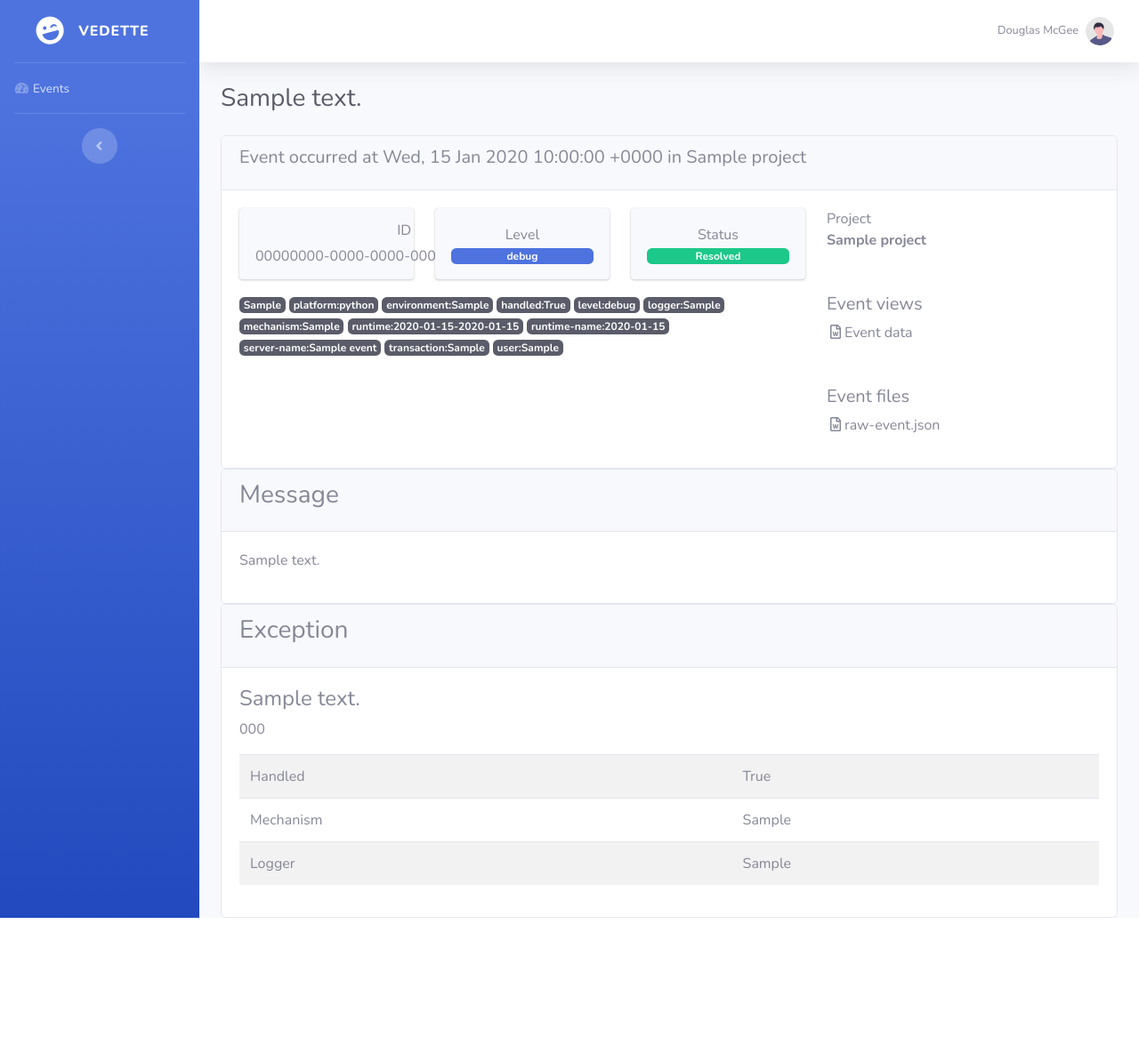
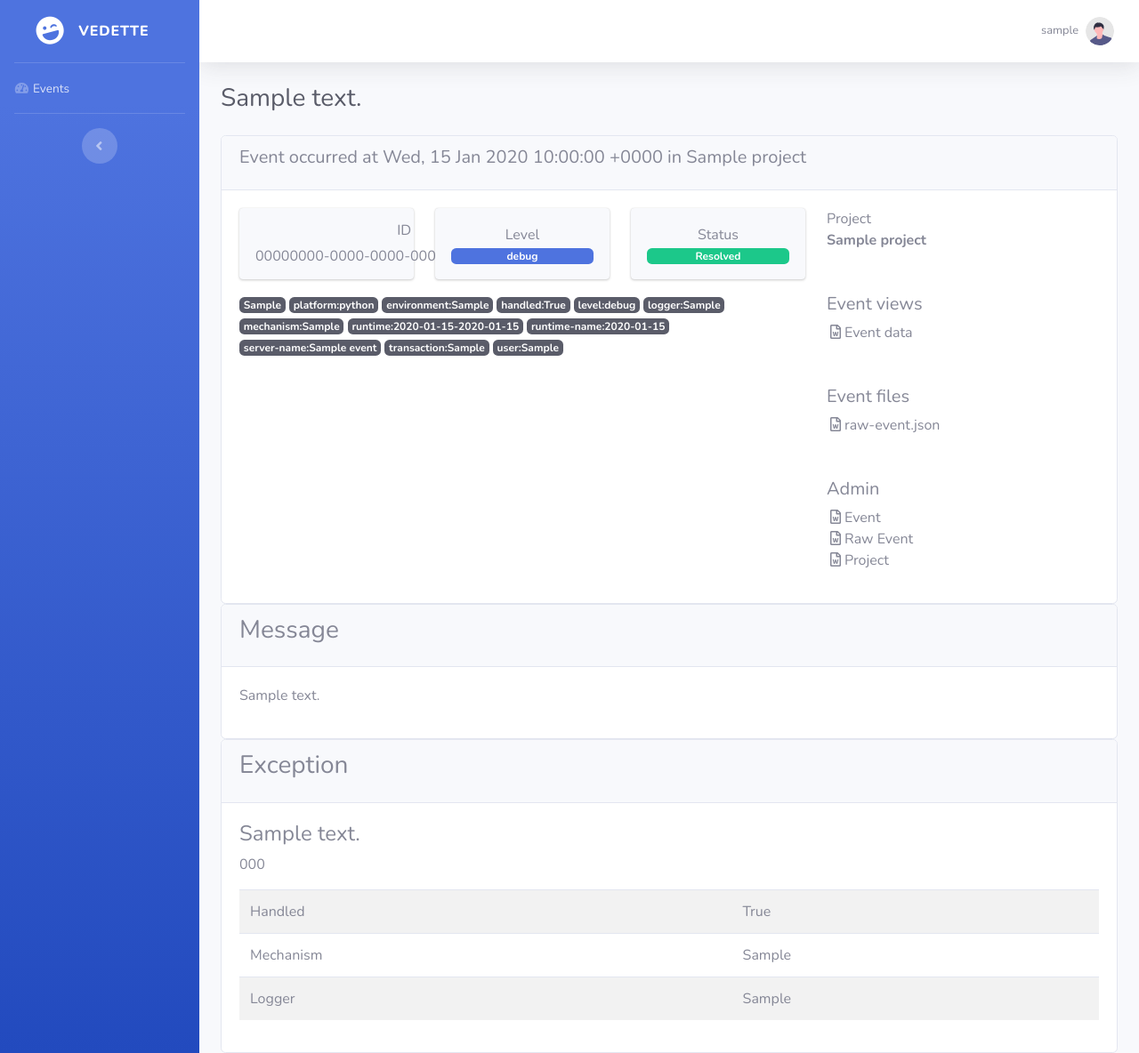
Before and after one commit to pmatigakis/vedette, a Django app: page /00000000-0000-0000-0000-000000000001/ in a window 1280 px wide. Shown: the whole page at 89% size. Before the commit the page ends 1032 px from the top, so only its background shows below. Run offline with Django 3.2, Linux system fonts and the light colour scheme; a user stored in the database is signed in; tables that the repository leaves empty hold one stand-in row (values such as "Sample post"); data that the repository does not hold is empty; parts of the project's set-up code (start-up, migrations or seed data) failed here and were passed over; some libraries are stand-ins or nearby versions.

Commit message:
Added urls to the admin pages in the templates

```diff
--- a/web/templates/web/events/details.html
+++ b/web/templates/web/events/details.html
@@ -31,7 +31,7 @@
         <ul class="navbar-nav bg-gradient-primary sidebar sidebar-dark accordion" id="accordionSidebar">
 
             <!-- Sidebar - Brand -->
-            <a class="sidebar-brand d-flex align-items-center justify-content-center" href="index.html">
+            <a class="sidebar-brand d-flex align-items-center justify-content-center" href="{% url 'event-list' %}">
                 <div class="sidebar-brand-icon rotate-n-15">
                     <i class="fas fa-laugh-wink"></i>
                 </div>
@@ -43,7 +43,7 @@
 
             <!-- Nav Item - Dashboard -->
             <li class="nav-item">
-                <a class="nav-link" href="index.html"><i class="fas fa-fw fa-tachometer-alt"></i><span>Events</span></a>
+                <a class="nav-link" href="{% url 'event-list' %}"><i class="fas fa-fw fa-tachometer-alt"></i><span>Events</span></a>
             </li>
 
             <!-- Divider -->
@@ -76,9 +76,9 @@
 
                         <!-- Nav Item - User Information -->
                         <li class="nav-item dropdown no-arrow">
-                            <a class="nav-link dropdown-toggle" href="#" id="userDropdown" role="button"
+                            <a class="nav-link dropdown-toggle" href="{% url 'admin:auth_user_change' user.id %}" id="userDropdown" role="button"
                                 data-toggle="dropdown" aria-haspopup="true" aria-expanded="false">
-                                <span class="mr-2 d-none d-lg-inline text-gray-600 small">Douglas McGee</span>
+                                <span class="mr-2 d-none d-lg-inline text-gray-600 small">{{ user.username }}</span>
                                 <img class="img-profile rounded-circle" src="{% static 'img/undraw_profile.svg' %}">
                             </a>
                             <!-- Dropdown - User Information -->
@@ -183,6 +183,19 @@
               <ul class="list-unstyled">
                 <li>
                   <a href="{% url 'event-details-json' object.id %}" class="btn-link text-secondary"><i class="far fa-fw fa-file-word"></i>raw-event.json</a>
+                </li>
+              </ul>
+
+              <h5 class="mt-5 text-muted">Admin</h5>
+              <ul class="list-unstyled">
+                <li>
+                  <a href="{% url 'admin:events_event_change' event.id %}" class="btn-link text-secondary"><i class="far fa-fw fa-file-word"></i>Event</a>
+                </li>
+                <li>
+                  <a href="{% url 'admin:events_rawevent_change' event.raw_event.id %}" class="btn-link text-secondary"><i class="far fa-fw fa-file-word"></i>Raw Event</a>
+                </li>
+                <li>
+                  <a href="{% url 'admin:projects_project_change' event.project.id %}" class="btn-link text-secondary"><i class="far fa-fw fa-file-word"></i>Project</a>
                 </li>
               </ul>
             </div>
```
Also changed, not shown: web/templates/web/events/data.html (+4 -4 lines), web/templates/web/events/list.html (+4 -4 lines).
